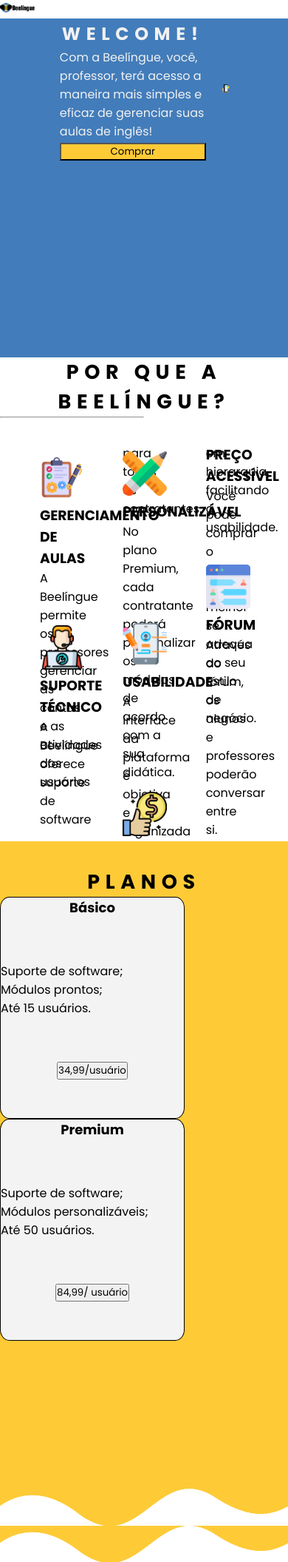
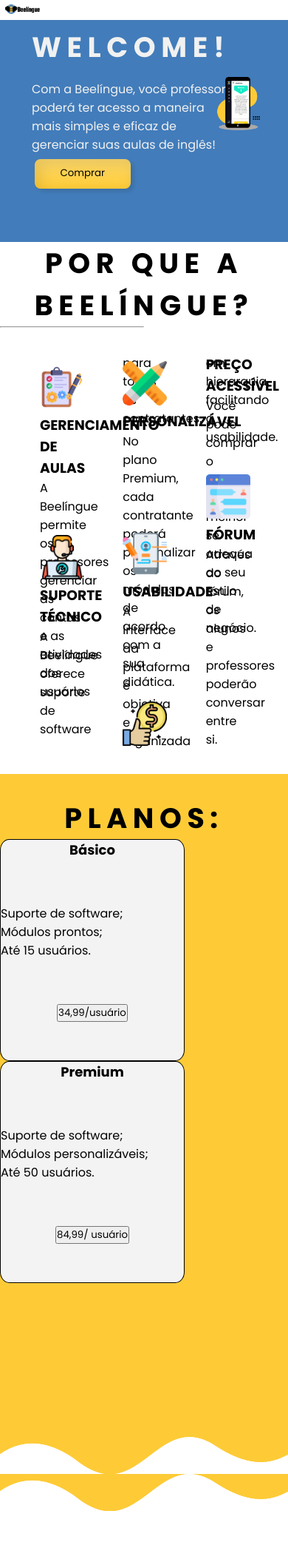
Before and after one commit to beelingue/Beelingue, a PHP site: page / in a window 390 px wide; the page is wider, and only the part inside the window is pictured. Shown: the top 2111 px of that part at 74% size. Run offline with PHP 8.4, Linux system fonts and the light colour scheme.

Commit message:
06/11 - main corrigido + edições gerais
→ Correções:

- reorganização da hierarquia de blocos de código no arquivo .css;
- width e height ajustados para responsividade;
- tamanho das letras nos títulos reajustado;
- espaçamento do main correto;
- espaçamento do header correto;
- elementos do main reorganizados;
- botão no main estilizado.

→ Adições:

- cor preta da identidade visual incorporada às variáveis de root;
- sistema de design para botões.

→ Próximas atualizações:

- div's desnecessárias excluídas;
- footer completo;
- cards completos;
- botão "voltar ao topo".

```diff
--- a/index.html
+++ b/index.html
@@ -41,9 +41,8 @@
             <div class="cont-main">
                 <div class="up_cont">
                     <h1 id="tit_up">WELCOME!</h1>
-                    <p id="p_up">Com a Beelíngue, você, professor, terá acesso a maneira mais simples e eficaz de
-                        gerenciar suas aulas de inglês!</p>
-                    <button class="bt_super">Comprar</button>
+                    <p id="p_up">Com a Beelíngue, você professor poderá ter acesso a maneira mais simples e eficaz de gerenciar suas aulas de inglês!</p>
+                    <button class="bt_super up"><span>Comprar</span></button>
                 </div>
                 <div id="mobile_cont">
                     <img src="img/plat-transp.png" id="tela_ilus" alt="mobile_display">
@@ -103,7 +102,7 @@
     <section class="section-plano">
 
         <div class="center">
-            <h1> PLANOS </h1>
+            <h1>PLANOS:</h1>
         </div>
         <div class="cards">
             <div class="plano">
--- a/style.css
+++ b/style.css
@@ -12,6 +12,17 @@ Fonte e posicionamento padronizados
     padding: 0;
     box-sizing: border-box;
     font-family: 'Poppins', sans-serif;
+}
+
+*:before, *:after {
+    box-sizing: border-box;
+    margin: 0;
+    padding: 0;
+}
+
+html, body{
+    width: 100%;
+    height: 100%;
 }
 
 /*
@@ -36,7 +47,7 @@ Responsividade
     --cor-azul: #427CBA;
     --cor-azul-claro: #cbe3fd;
     --cor-amarelo: #FECB37;
-    --cor-preto: ;
+    --cor-preto: #1d1d1b;
     --cor-cinza:#f3f3f3;
 }
 
@@ -63,16 +74,28 @@ h1, h2{
 }
 
 /*
-.img_header{
+TAMANHO DA TIPOGRAFIA EM TAGS h1
+*/
+h1{
+    font-size: 4.5vh;
+}
 
+header{
+    margin-top: 0.5%;
+    margin-bottom: auto;
+    padding-top: auto;
+    padding-bottom: auto;
+    margin-left: 0.5%;
+    margin-right: 0.5%;
+    padding-left: auto;
+    padding-right: auto;
 }
-*/
 
 /*
 LOGO BEELÍNGUE -> MENU SUPERIOR
 */
 #logo_super{
-    display: inline-block;
+    /*display: inline-block;*/
     width: 12%;
     height: 100%;
 
@@ -81,7 +104,7 @@ LOGO BEELÍNGUE -> MENU SUPERIOR
     margin-bottom: auto;
     padding-top: auto;
     padding-bottom: auto;
-    margin-left: auto;
+    margin-left: 1.4%;
     margin-right: auto;
     padding-left: auto;
     padding-right: auto;
@@ -121,24 +144,259 @@ LOGO BEELÍNGUE -> MENU SUPERIOR
     width:150px;
 }
 
-.barra_super{
+/*div COM ITENS NO MENU SUPERIOR*/
+/*.barra_super{
     display: inline-flex;
     float: right;
     margin-right: 8%;
+}*/
 
+/*FIM DO MENU SUPERIOR*/
+
+/*
+SEÇÃO ÚNICA DO MAIN NA PÁGINA
+*/
+.section-main{
+    background-color: var(--cor-azul);
+    background-repeat: repeat-x;
+    background-size: cover;
+    width: auto;
+    height: auto;
+    /*min-height: 300px;*/
+    margin-top: auto;
+    margin-bottom: auto;
+    padding-top: auto;
+    padding-bottom: auto;
+    margin-left: auto;
+    margin-right: auto;
+    padding-left: auto;
+    padding-right: auto;
+}
+
+/*
+div no main
+*/
+.cont-main{
+    display: grid;
+    /*2 COLUNAS, DIVIDIDAS EM FRAÇÕES DE ESPAÇO DIFERENTES*/
+    grid-template-columns: 1fr 1.2fr;
+    /*2 LINHAS COM DIVISÃO PADRÃO*/
+    grid-template-rows: auto auto;
+    /*ESPAÇAMENTO ENTRE COLUNAS*/
+    column-gap: 5%;
+    width: auto;
+    height: auto;
+    align-items: center;
+
+    margin-top: auto;
+    margin-bottom: 8%;
+    padding-top: 1.96%;
+    padding-bottom: 1.96%;
+    margin-left: auto;
+    margin-right: auto;
+    padding-left: auto;
+    padding-right: auto;
+}
+
+.up_cont{
+    /*POSICIONAMENTO NO grid RAIZ*/
+    grid-row-start: 1;
+    grid-row-end: 2;
+    grid-column-start: 1;
+    grid-column-end: 2;
+    /*grid*/
+    width: 100%;
+    height: auto;
+    display: grid;
+    /*grid DIVIDIDO EM 1 COLUNA*/
+    grid-template-columns: auto;
+    /*"column-gap" JÁ ESTÁ ATIVADO NA GRID RAIZ*/
+    row-gap: 1.4%;
+    align-items: center;
+    position: relative;
+    /*text-align: center;*/
+    color: #f1f1f1;
+    margin-top: auto;
+    margin-bottom: auto;
+    padding-top: auto;
+    padding-bottom: auto;
+    margin-left: 8%;
+    margin-right: auto;
+    padding-left: 8%;
+    padding-right: auto;
+}
+
+#tit_up{
+
+    grid-row-start: 1;
+    grid-row-end: 2;
+    grid-column-start: 1;
+    grid-column-end: 2;
+
+    text-decoration: none;
+    margin-top: auto;
+    margin-bottom: auto;
+    padding-top: auto;
+    padding-bottom: auto;
+    margin-left: auto;
+    margin-right: auto;
+    padding-left: auto;
+    padding-right: auto;
+}
+
+#p_up{
+
+    grid-row-start: 2;
+    grid-row-end: 3;
+    grid-column-start: 1;
+    grid-column-end: 2;
+
+    text-decoration: none;
+    margin-top: 5%;
+    margin-bottom: auto;
+    padding-top: auto;
+    padding-bottom: auto;
+    margin-left: auto;
+    margin-right: auto;
+    padding-left: auto;
+    padding-right: auto;
 
 }
 
-/* main*/
-.cont-main{
-    display: grid;
-    grid-template-columns: auto auto;
-    column-gap: 8%;
-    width: 60%;
-    align-items: center;
-    margin-left: auto;
-    margin-right: auto;
+
+/*
+DIV DA ILUSTRAÇÃO MOBILE
+*/
+#mobile_cont{
+    grid-row-start: 1;
+    grid-row-end: 2;
+    grid-column-start: 2;
+    grid-column-end: 3;
+
+    width: auto;
+    height: auto;
+
 }
+
+/*
+ILUSTRAÇÃO MOBILE
+*/
+#tela_ilus{
+    width: 70%;
+    height: auto;
+}
+
+/*
+BOTÃO CORRESPONDENTE AO main
+*/
+/*Código adaptado de: @yuhomyan*/
+.bt_super{
+    grid-row-start: 3;
+    grid-row-end: 4;
+    grid-column-start: 1;
+    grid-column-end: 2;
+
+    background: transparent;
+    cursor: pointer;
+    margin: 1.4%;
+    width: 130px;
+    height: 40px;
+    border-radius: 8px;
+    transition: all 0.3s ease;
+    position: relative;
+    display: inline-block;
+    outline: none;
+    box-shadow:inset
+   7px 7px 20px 0px rgba(0,0,0,.1),
+   4px 4px 5px 0px rgba(0,0,0,.1);
+    border: none;
+    padding-top: auto;
+    padding-bottom: auto;
+    padding-left: auto;
+    padding-right: auto;
+
+}
+
+.up{
+    background-color: var(--cor-amarelo);
+    background: linear-gradient(0deg, var(--cor-amarelo) 0%, #ffda6b 100%);
+    width: 130px;
+    height: 40px;
+
+}
+
+.up span{
+    position: relative;
+    display: block;
+    width: 100%;
+    height: 100%;
+    padding-top: 7%;
+}
+
+.up:before, .up:after{
+    position: absolute;
+    content: "";
+    right: 0;
+    top: 0;
+    background: #f1f1f1;
+    transition: all 0.3s ease;
+}
+
+.up:before{
+    height: 0%;
+    width: 2px;
+}
+
+.up:after{
+    width: 0%;
+    height: 2px;
+}
+
+.up:hover{
+    background: transparent;
+    box-shadow: none;
+}
+
+.up:hover:before{
+    height: 100%;
+}
+
+.up:hover:after{
+    width: 100%;
+}
+
+.up span:hover{
+    color: #f1f1f1;
+}
+
+.up span:before, span:after{
+    position: absolute;
+    content: "";
+    left: 0;
+    bottom: 0;
+    background: #f1f1f1;
+    transition: all 0.3s ease;
+}
+
+.up span:before{
+    width: 2px;
+    height: 0%;
+}
+
+.up span:after{
+    width: 0%;
+    height: 2px;
+}
+
+.up span:hover:before{
+    height: 100%;
+}
+
+.up span:hover:after{
+    width: 100%;
+}
+
+/*FIM DO MAIN*/
 
 .container3{
     column-count: 3;
@@ -210,7 +468,6 @@ LOGO BEELÍNGUE -> MENU SUPERIOR
 .item-col{
     padding: 10px;
     border-radius: 5%;
-   /*background-color: var(--cor-cinza);*/
     border: 0.5px ;
     margin: 5px;
     height: 225px;
@@ -236,13 +493,6 @@ LOGO BEELÍNGUE -> MENU SUPERIOR
     margin-left: 8px;
 }
 
-
-.section-main{
-background-color: var(--cor-azul);
-width: auto;
-height: 100%;
-min-height: 458px;
-}
 
 .geeks {
     padding: 200px;
@@ -274,11 +524,19 @@ section {
 
 .section-plano{
    background-color: var(--cor-amarelo);
-padding-top: 35px;
+   margin-top: 8%;
+   margin-bottom: auto;
+   padding-top: 8%;
+   padding-bottom: 1.96%;
+   margin-left: auto;
+   margin-right: auto;
+   padding-left: auto;
+   padding-right: auto;
 }
 
 .cards{
     align-items: center;
+    display: auto;
 }
 
 footer {
@@ -286,96 +544,6 @@ footer {
 height: 150px;
 padding-top: 25px;
 padding-bottom: 25px;
-}
-
-.up_cont{
-    grid-row-start: 1;
-    grid-row-end: 2;
-    grid-column-start: 1;
-    grid-column-end: 2;
-    width: 100%;
-    height: auto;
-    display: grid;
-    /*
-    GRID DIVIDIDO EM 1 COLUNA
-    */
-    grid-template-columns: auto;
-    /*
-    "column-gap" JÁ ESTÁ ATIVADO NA GRID RAIZ
-    */
-    row-gap: 1.4%;
-
-    padding: 1.4%;
-    position: relative;
-    color: #f1f1f1
-}
-
-/*
-DIV DA ILUSTRAÇÃO MOBILE
-*/
-#mobile_cont{
-    grid-row-start: 1;
-    grid-row-end: 2;
-    grid-column-start: 2;
-    grid-column-end: 3;
-
-    width: auto;
-    height: auto;
-
-}
-
-/*
-ILUSTRAÇÃO MOBILE
-*/
-#tela_ilus{
-    width: 100%;
-    height: auto;
-}
-
-#tit_up{
-
-    grid-row-start: 1;
-    grid-row-end: 2;
-    grid-column-start: 1;
-    grid-column-end: 2;
-
-    text-decoration: none;
-    margin-top: auto;
-    margin-bottom: auto;
-    padding-top: auto;
-    padding-bottom: auto;
-    margin-left: auto;
-    margin-right: auto;
-    padding-left: auto;
-    padding-right: auto;
-}
-
-#p_up{
-
-    grid-row-start: 2;
-    grid-row-end: 3;
-    grid-column-start: 1;
-    grid-column-end: 2;
-
-    text-decoration: none;
-    margin-top: auto;
-    margin-bottom: auto;
-    padding-top: auto;
-    padding-bottom: auto;
-    margin-left: auto;
-    margin-right: auto;
-    padding-left: auto;
-    padding-right: auto;
-
-}
-
-.bt_super{
-    grid-row-start: 3;
-    grid-row-end: 4;
-    grid-column-start: 1;
-    grid-column-end: 2;
-    background-color: var(--cor-amarelo);
-
 }
 
 /*.button-y:hover, .button-y:focus{
```
